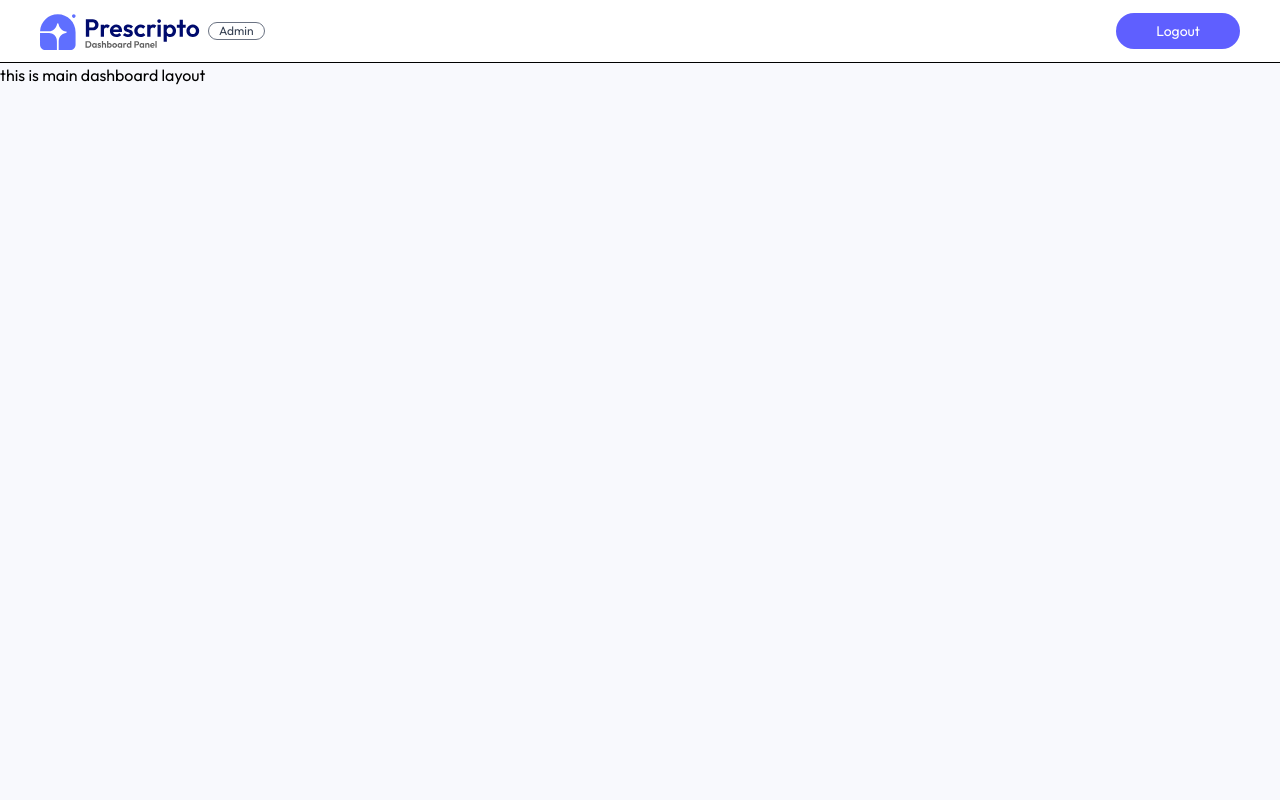
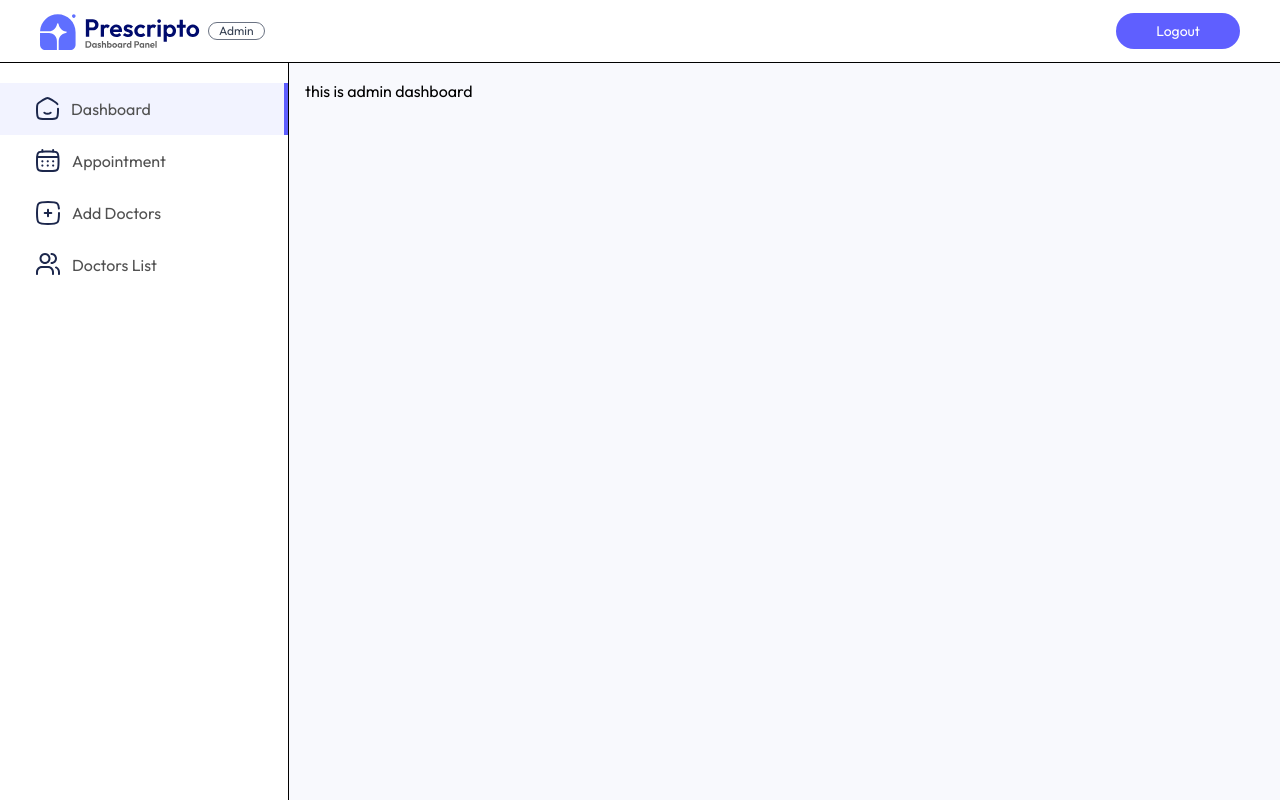
Before and after one commit to Sajjad177/HealthBridge-Frontend, a React (Vite) app: page /dashboard in a window 1280 px wide. Built offline with nearby package versions, Linux system fonts and the light colour scheme.

Commit message:
admin dashboard created

```diff
--- /dev/null
+++ b/src/components/ForDashboard/Sidebar.tsx
@@ -0,0 +1,61 @@
+import { NavLink } from "react-router-dom";
+import { adminAssets } from "../../assets/assets_admin/adminAssets";
+
+const Sidebar = () => {
+  return (
+    <div className="min-h-screen bg-white border-r">
+      <ul className="text-[#515151] mt-5">
+        <NavLink
+          to="/dashboard"
+          end
+          className={({ isActive }) =>
+            `flex items-center gap-3 py-3.5 px-3 md:px-9 md:min-w-72 cursor-pointer ${
+              isActive ? "bg-[#F2F3FF] border-r-4 border-[#5f5fff]" : ""
+            }`
+          }
+        >
+          <img src={adminAssets.home_icon} alt="" />
+          <p>Dashboard</p>
+        </NavLink>
+
+        <NavLink
+          to="/dashboard/all-appointments"
+          className={({ isActive }) =>
+            `flex items-center gap-3 py-3.5 px-3 md:px-9 md:min-w-72 cursor-pointer ${
+              isActive ? "bg-[#F2F3FF] border-r-4 border-[#5f5fff]" : ""
+            }`
+          }
+        >
+          <img src={adminAssets.appointment_icon} alt="" />
+          <p>Appointment</p>
+        </NavLink>
+
+        <NavLink
+          to="/dashboard/add-doctor"
+          className={({ isActive }) =>
+            `flex items-center gap-3 py-3.5 px-3 md:px-9 md:min-w-72 cursor-pointer ${
+              isActive ? "bg-[#F2F3FF] border-r-4 border-[#5f5fff]" : ""
+            }`
+          }
+        >
+          <img src={adminAssets.add_icon} alt="" />
+          <p>Add Doctors</p>
+        </NavLink>
+
+        <NavLink
+          to="/dashboard/doctor-list"
+          className={({ isActive }) =>
+            `flex items-center gap-3 py-3.5 px-3 md:px-9 md:min-w-72 cursor-pointer ${
+              isActive ? "bg-[#F2F3FF] border-r-4 border-[#5f5fff]" : ""
+            }`
+          }
+        >
+          <img src={adminAssets.people_icon} alt="" />
+          <p>Doctors List</p>
+        </NavLink>
+      </ul>
+    </div>
+  );
+};
+
+export default Sidebar;
--- /dev/null
+++ b/src/pages/Dashboard/Admin/AddDoctor.tsx
@@ -0,0 +1,10 @@
+
+const AddDoctor = () => {
+    return (
+        <div>
+            admin add doctor
+        </div>
+    );
+};
+
+export default AddDoctor;
--- /dev/null
+++ b/src/pages/Dashboard/Admin/AdminDashboard.tsx
@@ -0,0 +1,10 @@
+
+const AdminDashboard = () => {
+    return (
+        <div>
+            this is admin dashboard
+        </div>
+    );
+};
+
+export default AdminDashboard;
--- /dev/null
+++ b/src/pages/Dashboard/Admin/AllApointment.tsx
@@ -0,0 +1,10 @@
+
+const AllApointment = () => {
+    return (
+        <div>
+            all apointment
+        </div>
+    );
+};
+
+export default AllApointment;
--- /dev/null
+++ b/src/pages/Dashboard/Admin/DoctorList.tsx
@@ -0,0 +1,10 @@
+
+const DoctorList = () => {
+    return (
+        <div>
+            doctor DoctorList
+        </div>
+    );
+};
+
+export default DoctorList;
--- a/src/pages/Dashboard/Dashboard.tsx
+++ b/src/pages/Dashboard/Dashboard.tsx
@@ -1,10 +1,18 @@
+import { Outlet } from "react-router-dom";
 import DasNavbar from "../../components/ForDashboard/DasNavbar";
+import Sidebar from "../../components/ForDashboard/Sidebar";
 
 const Dashboard = () => {
   return (
-    <div className="bg-[#F8F9FD] h-screen max-h-screen">
+    <div className="bg-[#F8F9FD] h-screen max-h-screen flex flex-col">
       <DasNavbar />
-      this is main dashboard layout
+      <div className="flex flex-1 overflow-hidden">
+        <Sidebar />
+        {/* Main content area */}
+        <div className="flex-1 p-4 overflow-y-auto">
+          <Outlet />
+        </div>
+      </div>
     </div>
   );
 };
```
Also changed, not shown: src/router/dashboardRoutes.tsx (+19 -1 lines).
